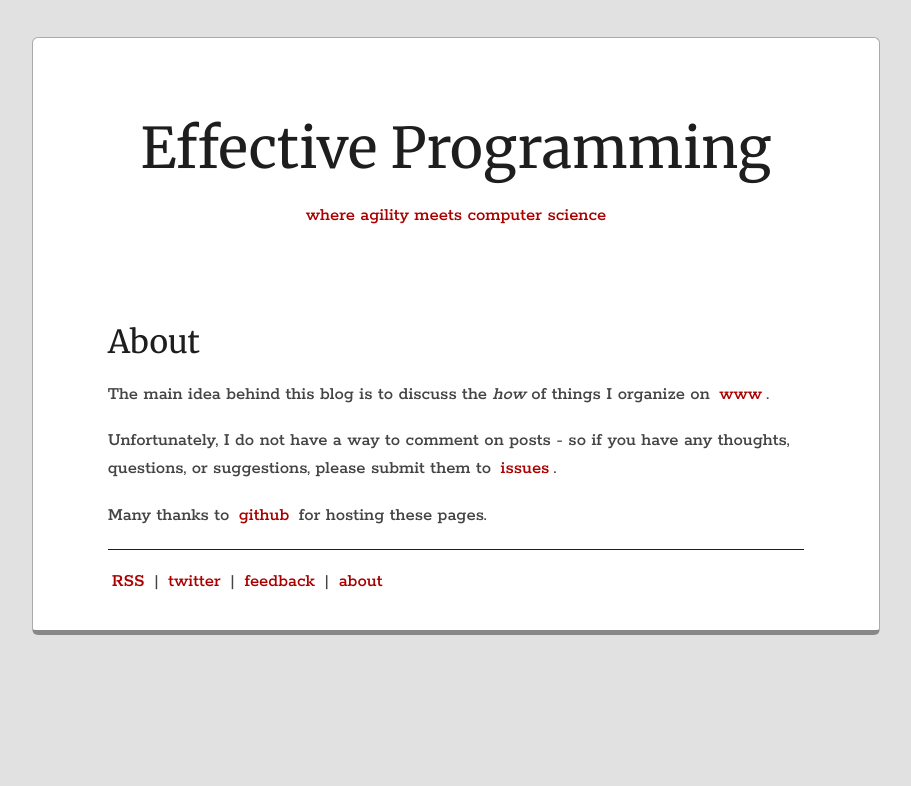
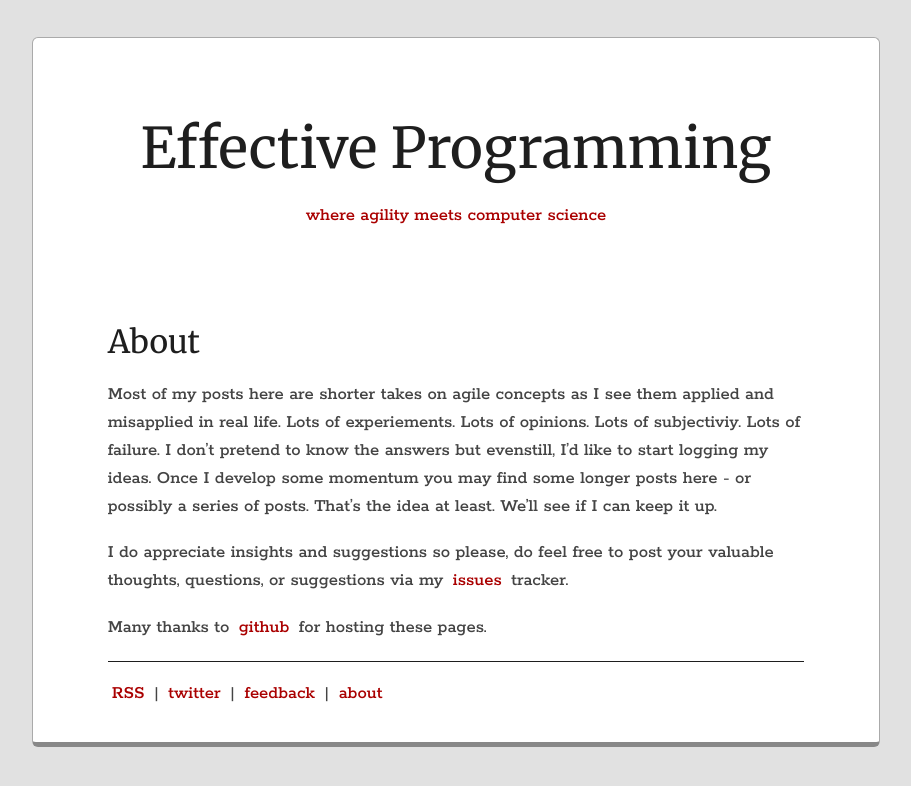
Before and after one commit to EffectiveProgramming-Websites/com.effectiveprogramming.blog, a Jekyll site: the page built from about.md, in a window 1280 px wide. Shown: the top 786 px of the page, without its empty margins (184-1095 px from the left). Built offline with Jekyll 4.4.1, drawn with Linux system fonts in a browser that asks for light colours.

Commit message:
Update about

```diff
--- a/about.md
+++ b/about.md
@@ -4,8 +4,8 @@ title: About
 permalink: /about/
 ---
 
-The main idea behind this blog is to discuss the _how_ of things I organize on [www](http://www.effectiveprogramming.com/).
+Most of my posts here are shorter takes on agile concepts as I see them applied and misapplied in real life. Lots of experiements. Lots of opinions. Lots of subjectiviy. Lots of failure. I don't pretend to know the answers but evenstill, I'd like to start logging my ideas. Once I develop some momentum you may find some longer posts here - or possibly a series of posts. That's the idea at least. We'll see if I can keep it up.
 
-Unfortunately, I do not have a way to comment on posts - so if you have any thoughts, questions, or suggestions, please submit them to [issues](https://github.com/EffectiveProgrammingWebsites/com.effectiveprogramming.blog/issues).
+I do appreciate insights and suggestions so please, do feel free to post your valuable thoughts, questions, or suggestions via my [issues](https://github.com/EffectiveProgrammingWebsites/com.effectiveprogramming.blog/issues) tracker.
 
 Many thanks to [github](https://pages.github.com/) for hosting these pages.
```
